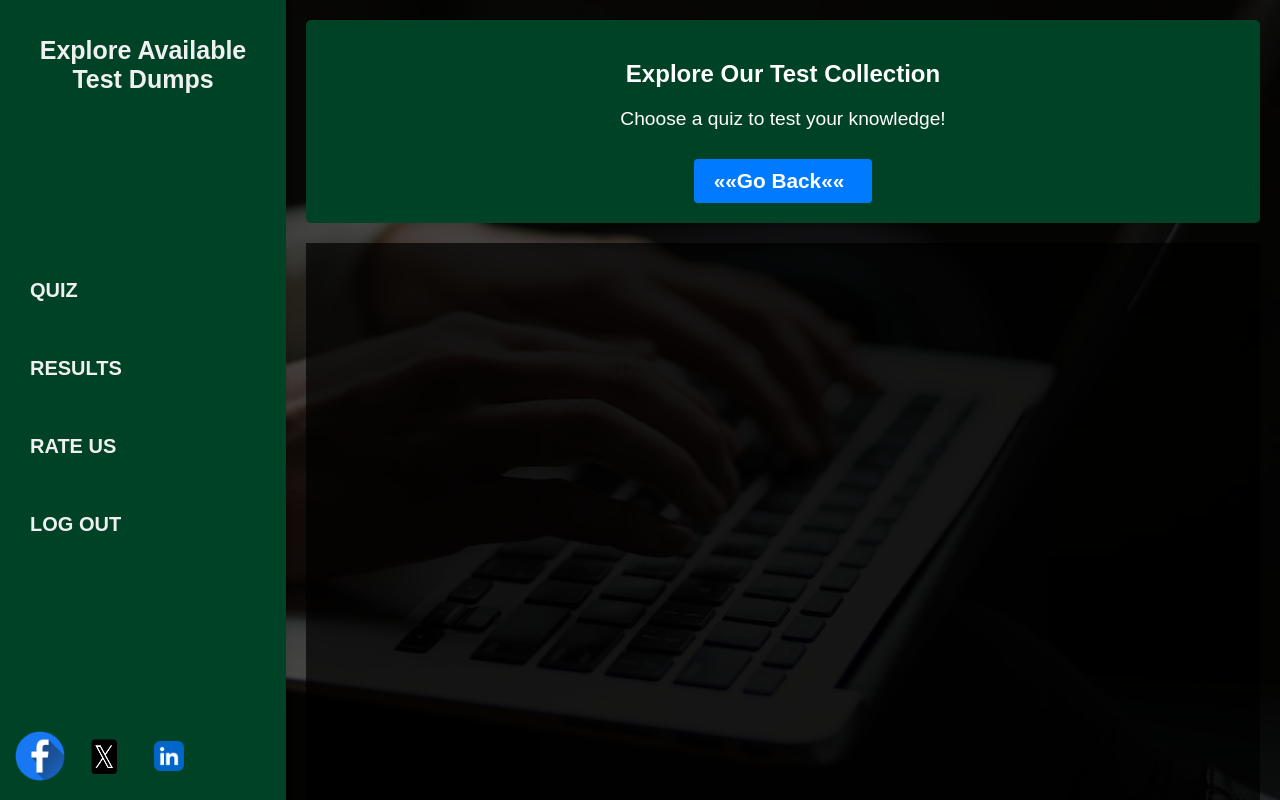
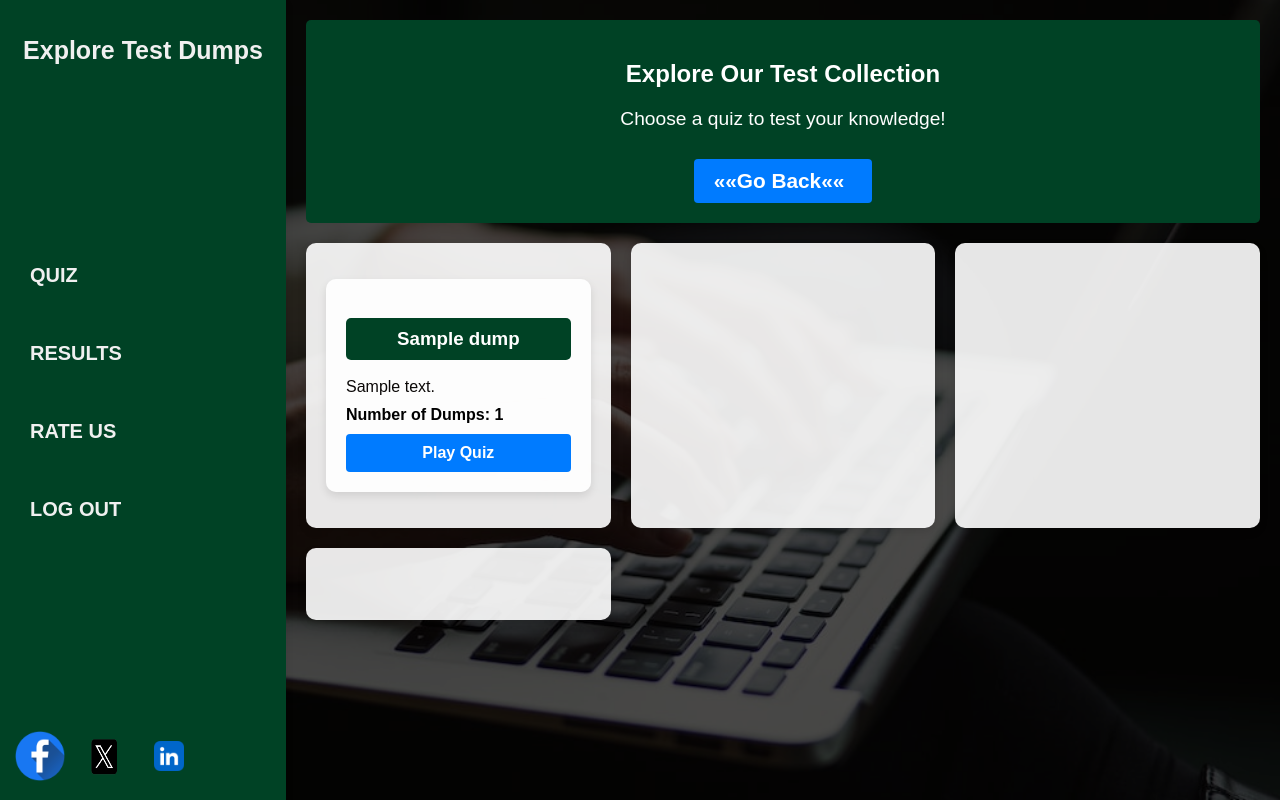
Before and after one commit to Godfrey22152/Quiz_Game_App-in-Azure-DevOps, a Flask app: page /dumps in a window 1280 px wide. Run offline with Flask 3, Linux system fonts and the light colour scheme; a database or web service that is not in the repository returns one stand-in record (values such as "Sample title").

Commit message:
Updated dumps.html

```diff
--- a/templates/dumps.html
+++ b/templates/dumps.html
@@ -12,20 +12,20 @@
 
         <aside class="sidebar">
             <div class="sidebar-header">
-                <h1>Explore Available Test Dumps</h1>
+                <h1>Explore Test Dumps</h1>
             </div>
             <div class="sidebar-items">
                 <ul>
-                    <li><a href="{{url_for('variety')}}">QUIZ</a></li>
+                    <li><a href="{{ url_for('variety') }}">QUIZ</a></li>
                     <li><a href="#">RESULTS</a></li>
                     <li><a href="#">RATE US</a></li>
-                    <li><a href="{{url_for('logout')}}">LOG OUT</a></li>
+                    <li><a href="{{ url_for('logout') }}">LOG OUT</a></li>
                 </ul>
             </div>
             <div class="social-links">
-                <a href="#" target="_blank"><img src="{{url_for('static', filename='images/facebook-icon.png')}}" alt="Facebook"></a>
-                <a href="#" target="_blank"><img src="{{url_for('static', filename='images/twitter-icon.png')}}" alt="Twitter"></a>
-                <a href="#" target="_blank"><img src="{{url_for('static', filename='images/linkedin-icon.png')}}" alt="LinkedIn"></a>
+                <a href="#" target="_blank"><img src="{{ url_for('static', filename='images/facebook-icon.png') }}" alt="Facebook"></a>
+                <a href="#" target="_blank"><img src="{{ url_for('static', filename='images/twitter-icon.png') }}" alt="Twitter"></a>
+                <a href="#" target="_blank"><img src="{{ url_for('static', filename='images/linkedin-icon.png') }}" alt="LinkedIn"></a>
             </div>
         </aside>
 
@@ -36,20 +36,25 @@
                 <a href="{{url_for('variety')}}" class="return-back-button">&#171;&#171;Go Back</a>
             </div>
 
-            <div class="container">
+            <div class="dumps-container">
+                {% for dump_list in dump_lists %}
+                    <div class="dump-list-container">
                         <ul class="dump-list">
-                    {% for dump in dumps %}
+                            {% for dump in dump_list %}
                                 <li class="dump-item">
                                     <div class="dump-info">
                                         <h3>{{ dump.title }}</h3>
                                         <p class="dump-description">{{ dump.description }}</p>
-                                <p class="num_dumps">{{ dump.num_dumps }}</p>
+                                        <p class="num_dumps">Number of Dumps: {{ dump.num_dumps }}</p>
                                     </div>
                                     <a href="{{ url_for('select_quiz', selected_quiz=dump.category) }}" class="play-button">Play Quiz</a>
                                 </li>
                             {% endfor %}
                         </ul>
                     </div>
+                {% endfor %}
+            </div>
+
         </main>
 
     </div>
```
Lines whose indentation alone changed are shown as unchanged.
